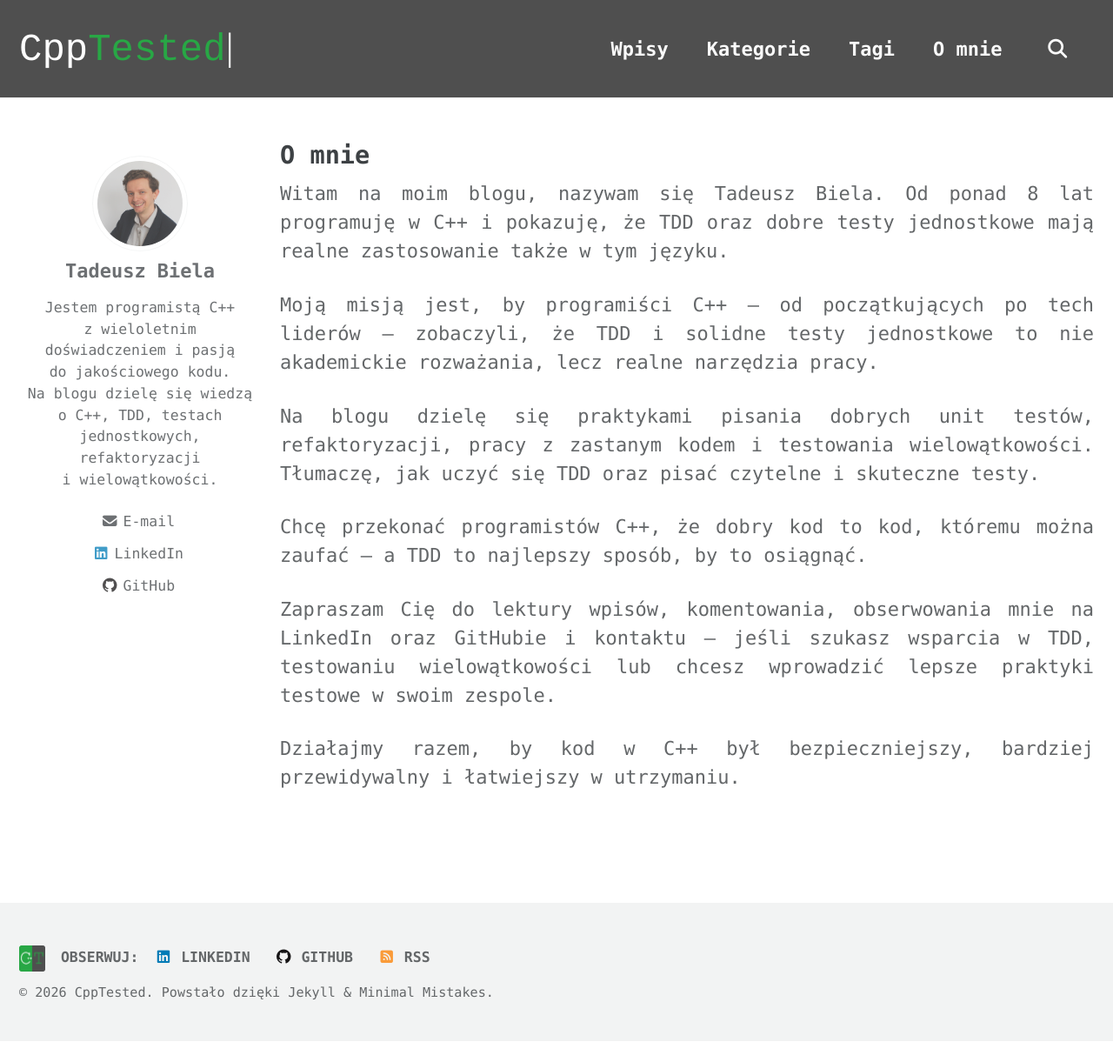
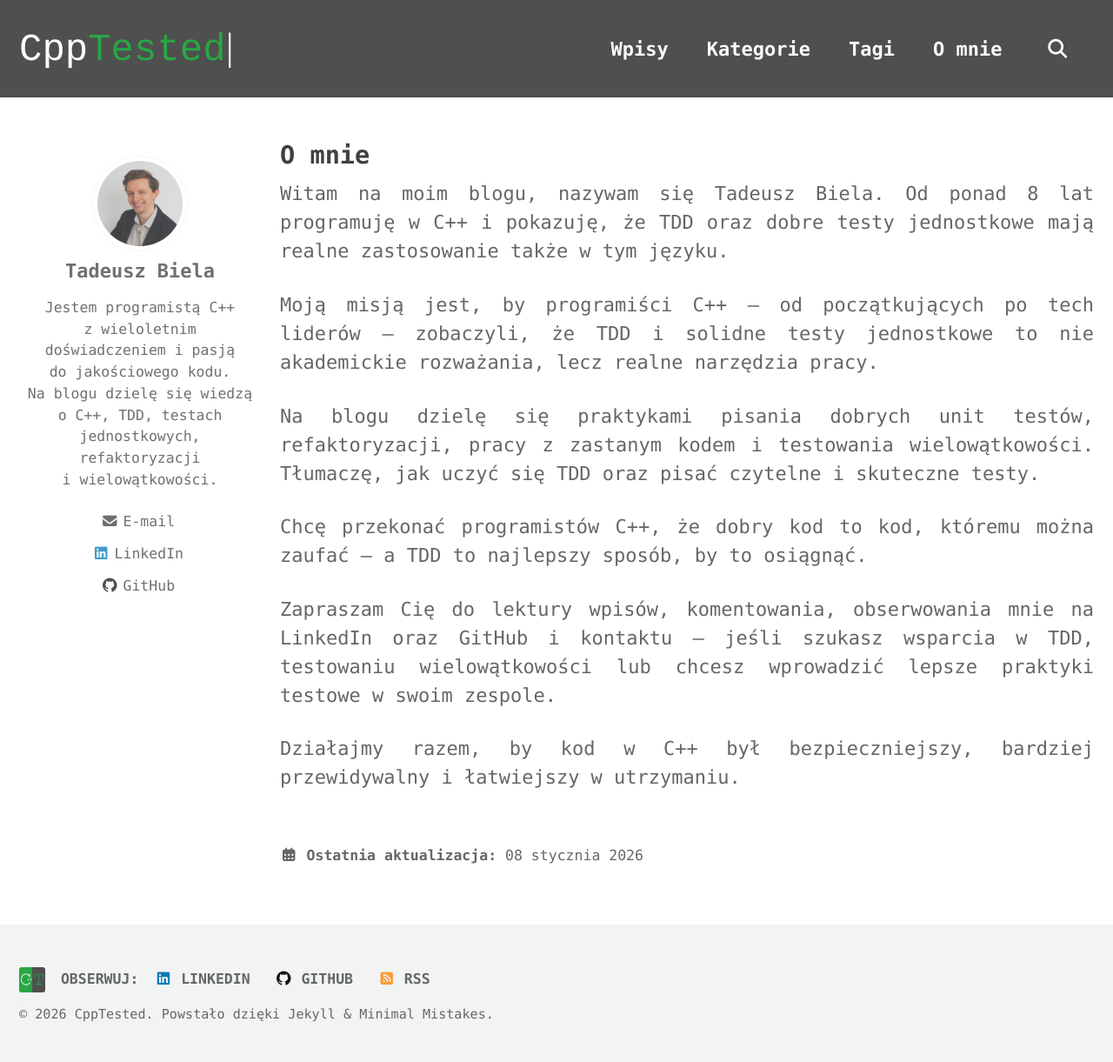
Before and after one commit to TadekBiela/cpptested, a Jekyll site: the page built from _pages/about.md, in a window 1280 px wide. Shown: the whole page at 87% size. Built offline with Jekyll 4.4.1, drawn with Linux system fonts in a browser that asks for light colours; cached includes are drawn as plain includes; before the commit the page ends 1197 px from its top, so only the background shows below that.

Commit message:
Udate about page and add it to sitemap

```diff
--- a/_pages/about.md
+++ b/_pages/about.md
@@ -2,16 +2,18 @@
 permalink: /about/
 title: "O mnie"
 layout: page
+sitemap: true
+last_modified_at: 2026-01-08
 ---
 
-Witam na moim blogu, nazywam się Tadeusz Biela. Od ponad 8&nbsp;lat programuję w&nbsp;C++ i&nbsp;pokazuję, że TDD oraz dobre testy jednostkowe mają realne zastosowanie także w&nbsp;tym języku.
+Witam na moim blogu, nazywam się Tadeusz Biela. Od ponad 8&nbsp;lat programuję w&nbsp;C++ i&nbsp;pokazuję, że&nbsp;TDD oraz dobre testy jednostkowe mają realne zastosowanie także w&nbsp;tym języku.
 
 Moją misją jest, by programiści C++ – od początkujących po tech liderów – zobaczyli, że TDD i&nbsp;solidne testy jednostkowe to nie akademickie rozważania, lecz realne narzędzia pracy.
 
-Na blogu dzielę się praktykami pisania dobrych unit testów, refaktoryzacji, pracy z&nbsp;zastanym kodem i&nbsp;testowania wielowątkowości. Tłumaczę, jak uczyć się TDD oraz pisać czytelne i&nbsp;skuteczne testy.
+Na blogu dzielę się praktykami pisania dobrych unit testów, refaktoryzacji, pracy z&nbsp;zastanym kodem i&nbsp;testowania wielowątkowości. Tłumaczę, jak&nbsp;uczyć się TDD oraz pisać czytelne i&nbsp;skuteczne testy.
 
-Chcę przekonać programistów C++, że dobry kod to kod, któremu można zaufać – a TDD to najlepszy sposób, by to osiągnąć.
+Chcę przekonać programistów C++, że&nbsp;dobry kod to kod, któremu można zaufać – a&nbsp;TDD to najlepszy sposób, by&nbsp;to osiągnąć.
 
-Zapraszam Cię do lektury wpisów, komentowania, obserwowania mnie na LinkedIn oraz GitHubie i&nbsp;kontaktu — jeśli szukasz wsparcia w&nbsp;TDD, testowaniu wielowątkowości lub chcesz wprowadzić lepsze praktyki testowe w&nbsp;swoim zespole.
+Zapraszam Cię do lektury wpisów, komentowania, obserwowania mnie na LinkedIn oraz GitHub i&nbsp;kontaktu — jeśli szukasz wsparcia w&nbsp;TDD, testowaniu wielowątkowości lub chcesz wprowadzić lepsze praktyki testowe w&nbsp;swoim zespole.
 
-Działajmy razem, by kod w&nbsp;C++ był bezpieczniejszy, bardziej przewidywalny i&nbsp;łatwiejszy w&nbsp;utrzymaniu.
+Działajmy razem, by&nbsp;kod w&nbsp;C++ był bezpieczniejszy, bardziej przewidywalny i&nbsp;łatwiejszy w&nbsp;utrzymaniu.
```
